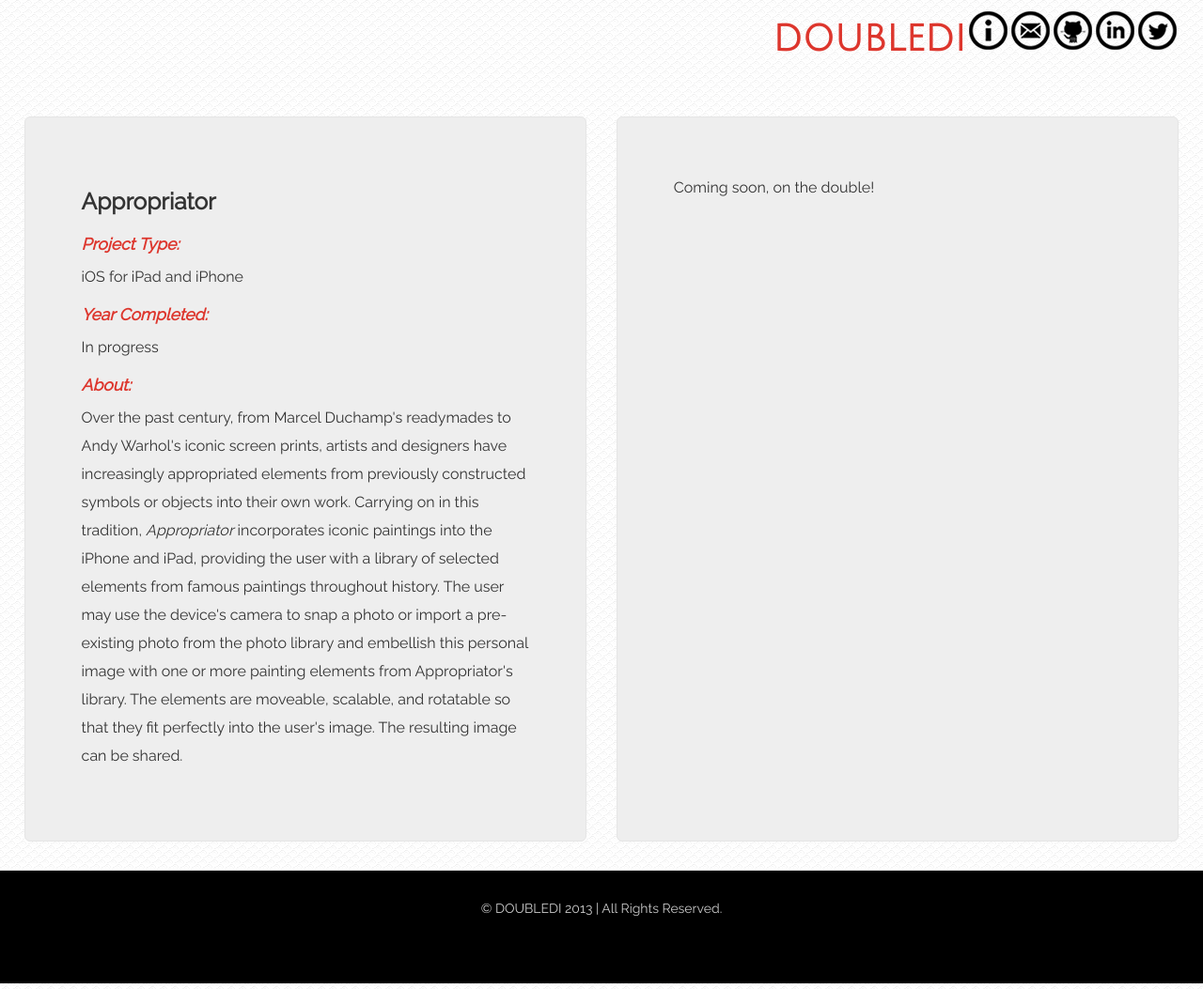
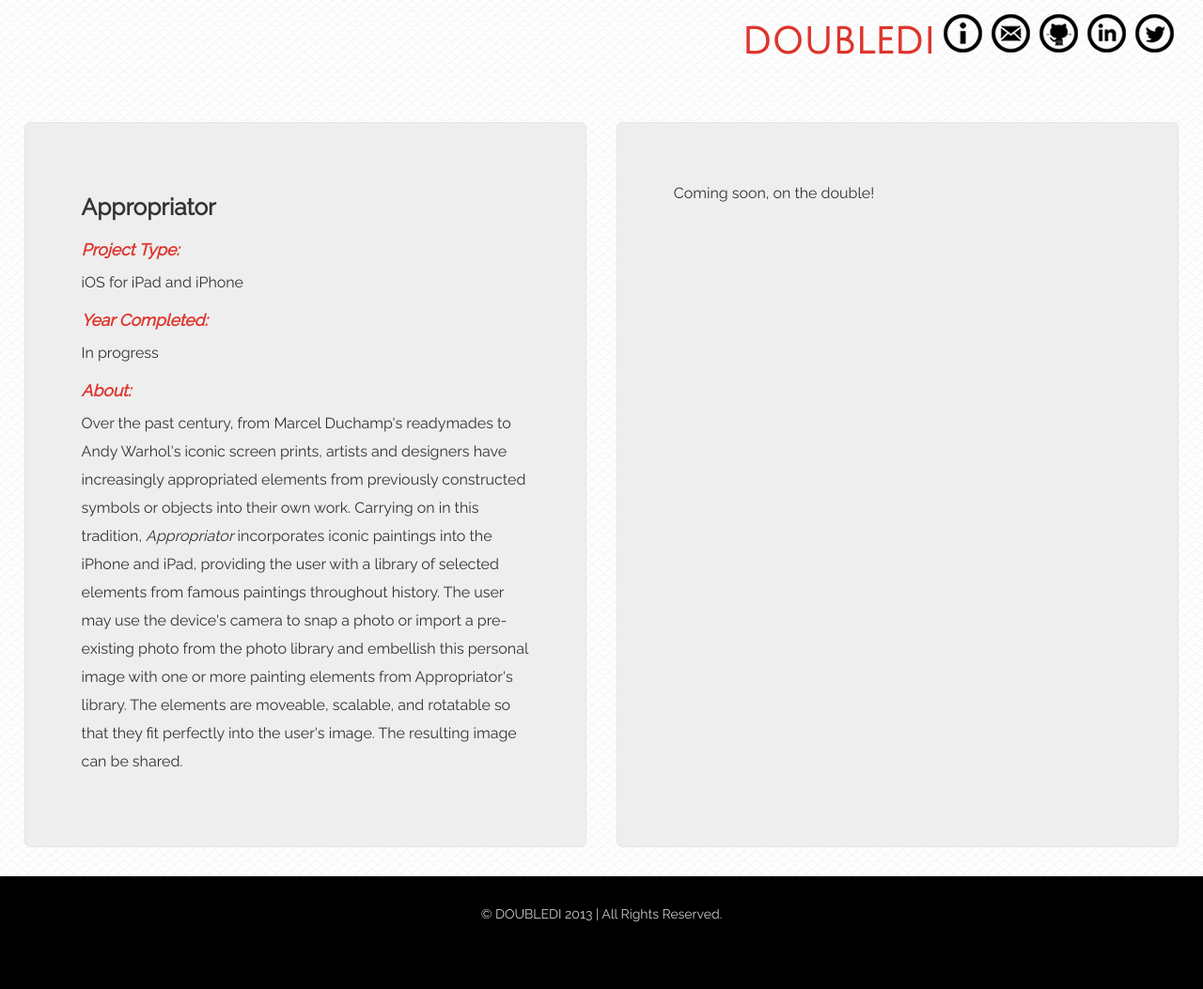
Before and after one commit to diannamertz/doubledi.github.com, a Jekyll site: the page built from appropriator.html, in a window 1280 px wide. Shown: the whole page at 94% size. Built offline with Jekyll 4.4.1, drawn with Linux system fonts in a browser that asks for light colours.

Commit message:
change around image sizes

```diff
--- a/css/style.css
+++ b/css/style.css
@@ -276,8 +276,7 @@
   padding-right: 0.6%;
   padding-left: 0.6%;
   }
-}
-
-nav li a {
+  nav li a {
   padding: 2px;
 }
+}
```
